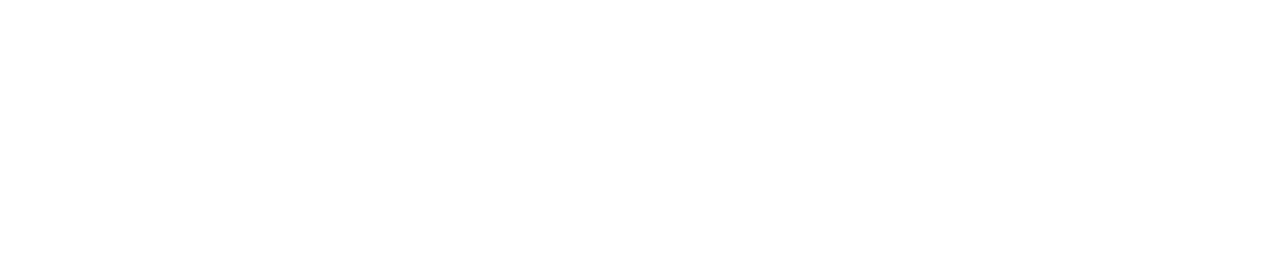
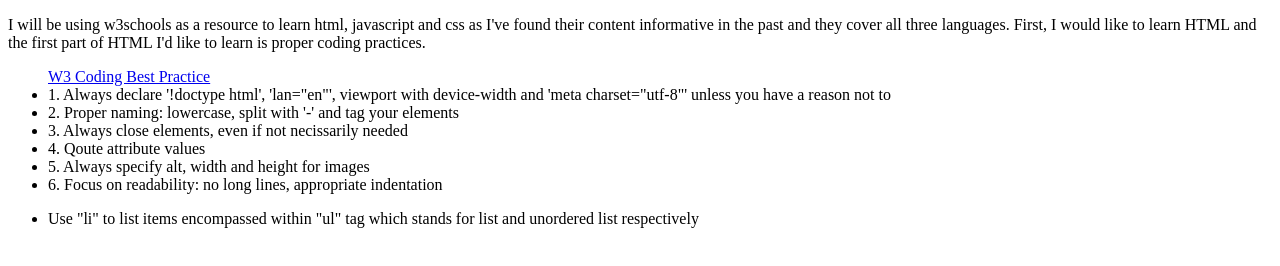
Before and after one commit to DjMacisaac/DjMacisaac.github.io, a plain HTML site: page index.html in a window 1280 px wide. Drawn offline with Linux system fonts and the light colour scheme.

Commit message:
testing index

```diff
--- a/index.html
+++ b/index.html
@@ -0,0 +1,24 @@
+<!doctype html>
+<html lang="en">
+<meta charset="utf-8" />
+<meta name="viewport" content="width=device-width, initial-scale=1.0">
+<title>Website Documentation</title>
+<body>
+<p>
+    I will be using w3schools as a resource to learn html, javascript and css as I've found their content informative in the past and they cover all three languages.
+    First, I would like to learn HTML and the first part of HTML I'd like to learn is proper coding practices.
+</p>
+<ul html-coding-practices>
+    <a href="https://www.w3schools.com/htmL/html5_syntax.asp">W3 Coding Best Practice</a>
+    <li>1. Always declare '!doctype html', 'lan="en"', viewport with device-width and 'meta charset="utf-8"' unless you have a reason not to</li>
+    <li>2. Proper naming: lowercase, split with '-' and tag your elements</li>
+    <li>3. Always close elements, even if not necissarily needed</li>
+    <li>4. Qoute attribute values</li>
+    <li>5. Always specify alt, width and height for images</li>
+    <li>6. Focus on readability: no long lines, appropriate indentation</li>
+</ul>
+<ul techniques and features>
+    <li>Use "li" to list items encompassed within "ul" tag which stands for list and unordered list respectively</li>
+</ul>
+</body>
+</html>
```
Also changed, not shown: Website Documentation.html (+1 -1 lines), Readme.txt.
